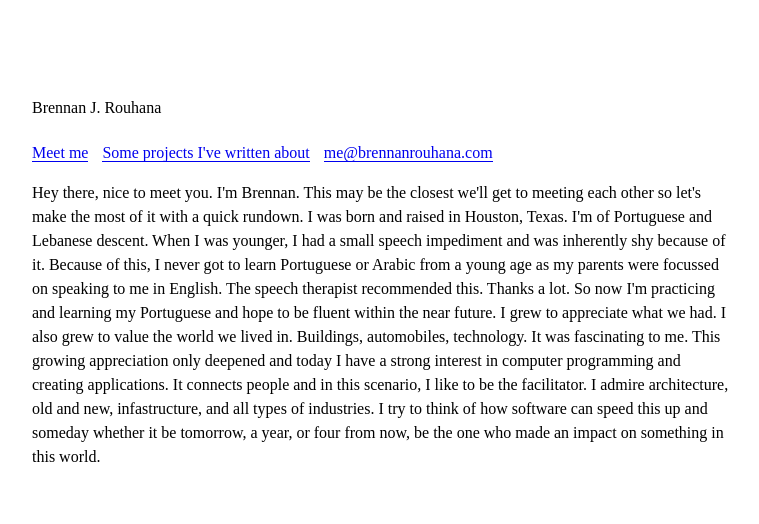
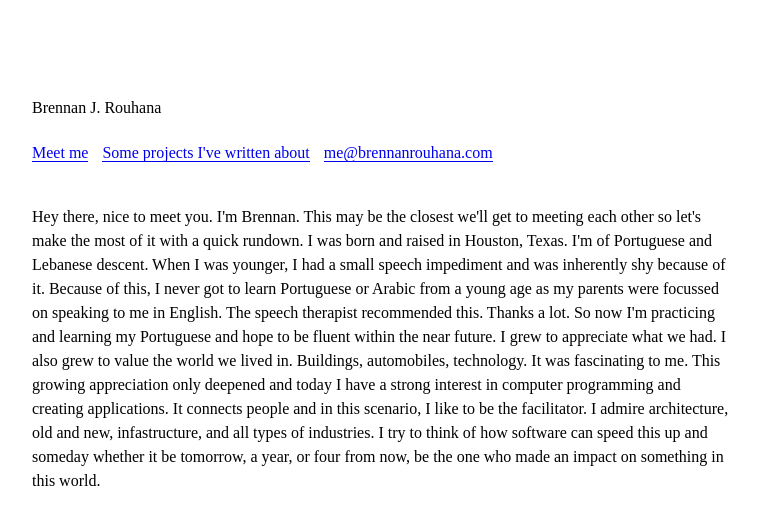
Before and after one commit to Brouhana/my-site, a plain HTML site: page meet.html in a window 1280 px wide. Shown: the whole page, without its empty margins (258-1017 px from the left). Drawn offline with Linux system fonts and the light colour scheme.

Commit message:
Update main.css

```diff
--- a/main.css
+++ b/main.css
@@ -73,5 +73,5 @@ a:hover {
 }
 
 .page-content {
-  margin-bottom: 40px
+  margin-top: 40px
 }
```
